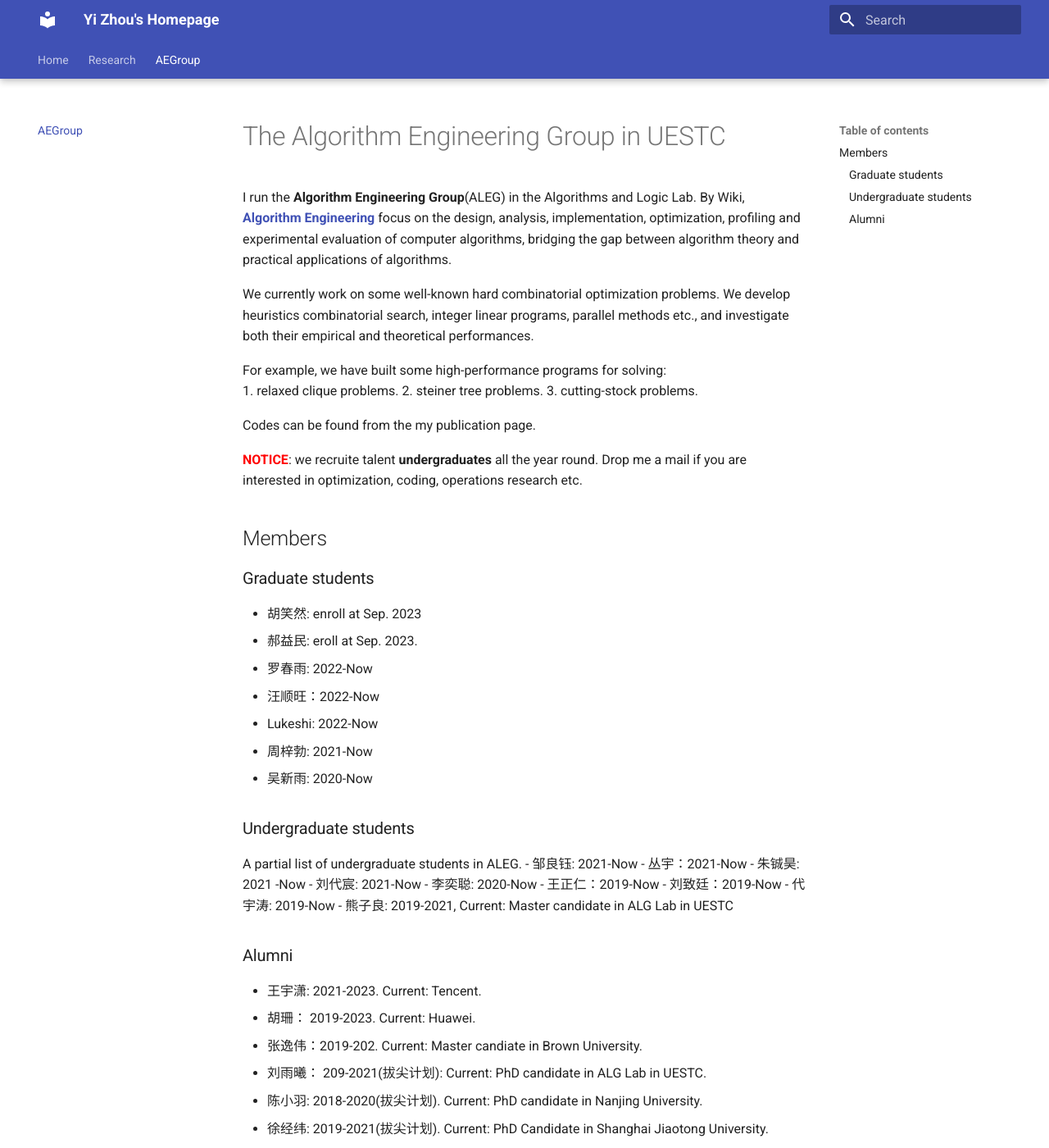
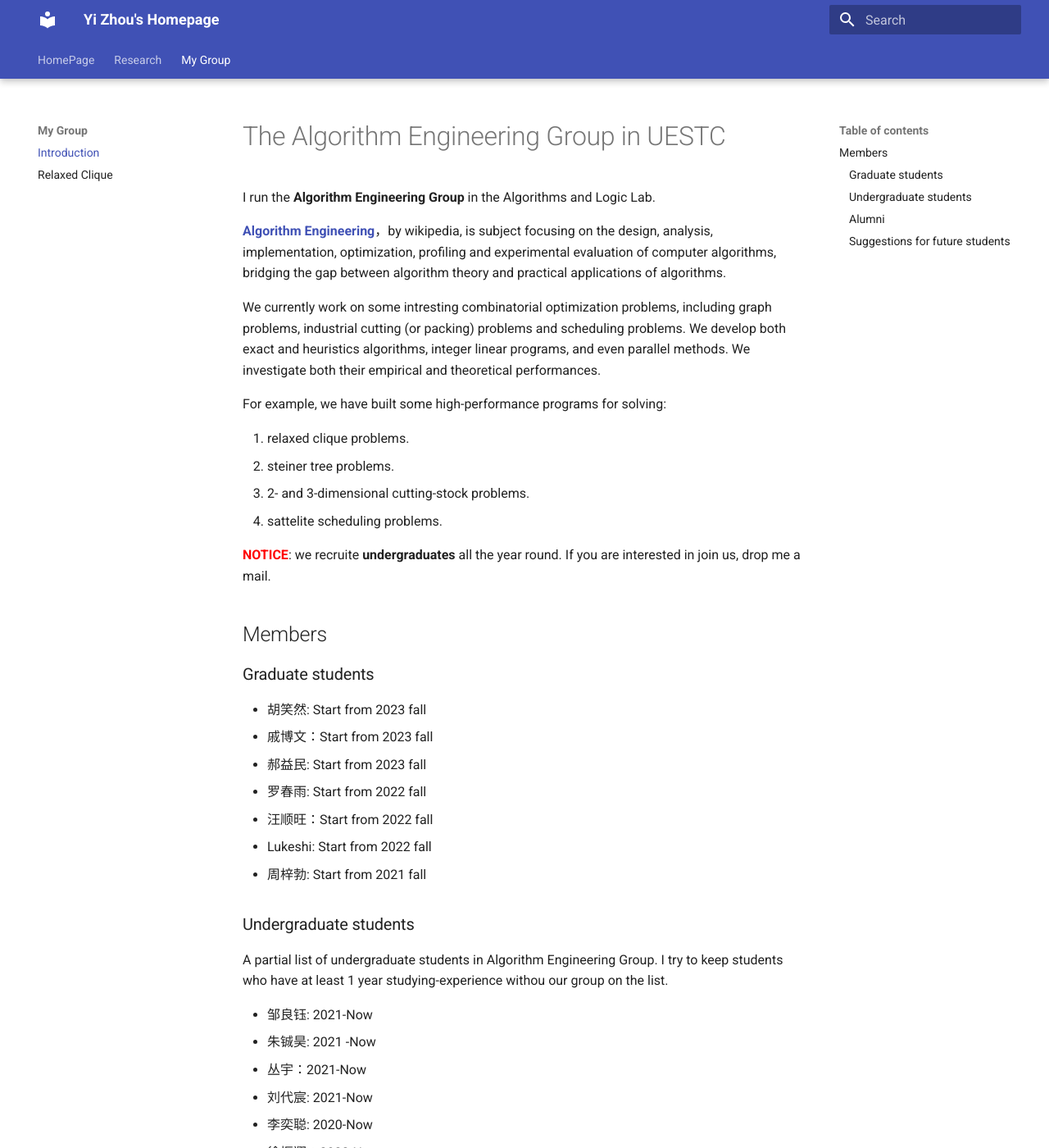
Before and after one commit to joey001/joey001.github.io, an MkDocs documentation site: the page built from docs/aegroup/aegroup.md, in a window 1280 px wide and 1400 px high. Shown: the whole window at 82% size. Built offline with MkDocs 1.6.1 and Material for MkDocs 9.7.7, drawn with Linux system fonts in a browser that asks for light colours; some of the changed text lies outside the part shown.

Commit message:
更换电脑后更新

```diff
--- a/docs/aegroup/aegroup.md
+++ b/docs/aegroup/aegroup.md
@@ -1,47 +1,62 @@
 # The Algorithm Engineering Group in UESTC
-I run the **Algorithm Engineering Group**(ALEG) in the Algorithms and Logic Lab.
-By Wiki, [**Algorithm Engineering**](https://en.wikipedia.org/wiki/Algorithm_engineering) focus on the design, analysis, implementation, optimization, profiling and experimental evaluation of computer algorithms, bridging the gap between algorithm theory and practical applications of algorithms.
+I run the **Algorithm Engineering Group** in the Algorithms and Logic Lab.
 
-We currently work on some well-known hard combinatorial  optimization problems. We develop heuristics combinatorial search, integer linear programs, parallel methods etc., and investigate both their empirical and theoretical performances.
+[**Algorithm Engineering**](https://en.wikipedia.org/wiki/Algorithm_engineering)，by wikipedia, is subject focusing on the design, analysis, implementation, optimization, profiling and experimental evaluation of computer algorithms, bridging the gap between algorithm theory and practical applications of algorithms.
+
+We currently work on some intresting  combinatorial  optimization problems, including graph problems, industrial cutting (or packing) problems and scheduling problems.
+We develop both exact and heuristics algorithms, integer linear programs, and even parallel methods.
+We investigate both their empirical and theoretical performances.
 
 For example, we have built some high-performance programs for solving:
+
 1. relaxed clique problems.
 2. steiner tree problems.
-3. cutting-stock problems.
+3. 2- and 3-dimensional cutting-stock problems.
+4. sattelite scheduling problems.
 
-Codes can be found from the my publication page.
+<font color=red>**NOTICE**</font>: we recruite  **undergraduates** all the year round.
+If you are interested in join us, drop me a mail.
 
-
-<font color=red>**NOTICE**</font>: we recruite talent **undergraduates** all the year round.
-Drop me a mail if you are interested in optimization, coding, operations research etc.
 
 ## Members
 ### Graduate students
-- 胡笑然: enroll at Sep. 2023
-- 郝益民: eroll at Sep. 2023.
-- 罗春雨: 2022-Now
-- 汪顺旺：2022-Now
-- Lukeshi: 2022-Now
-- 周梓勃: 2021-Now
-- 吴新雨: 2020-Now
+- 胡笑然: Start from 2023 fall
+- 戚博文：Start from 2023 fall
+- 郝益民: Start from 2023 fall
+- 罗春雨: Start from 2022 fall
+- 汪顺旺：Start from 2022 fall
+- Lukeshi: Start from 2022 fall
+- 周梓勃: Start from 2021 fall
 
 
 ### Undergraduate students
-A partial list of undergraduate students in ALEG.
+A partial list of undergraduate students in Algorithm Engineering Group.
+I try to keep students who have at least 1 year studying-experience withou our group on the list.
+
 - 邹良钰: 2021-Now
+- 朱铖昊: 2021 -Now
 - 丛宇：2021-Now
-- 朱铖昊: 2021 -Now
 - 刘代宸: 2021-Now
 - 李奕聪: 2020-Now
-- 王正仁：2019-Now
-- 刘致廷：2019-Now
-- 代宇涛: 2019-Now
-- 熊子良: 2019-2021, Current: Master candidate in ALG Lab in UESTC
+- 徐振翔：2022-Now
+- 许宝铎：2022-Now
+
 
 ### Alumni
-- 王宇潇: 2021-2023. Current: Tencent.
-- 胡珊： 2019-2023. Current: Huawei.
-- 张逸伟：2019-202. Current: Master candiate in Brown University.
-- 刘雨曦： 209-2021(拔尖计划): Current: PhD candidate in ALG Lab in UESTC.
-- 陈小羽:  2018-2020(拔尖计划).  Current: PhD candidate in Nanjing University.
-- 徐经纬: 2019-2021(拔尖计划).  Current: PhD Candidate in Shanghai Jiaotong University.
+- 吴新雨: 2021-2023. Current: Huawei.
+- 王宇潇: 2021-2022. Current: Tencent.
+- 胡珊： 2019-2022. Current: Huawei.
+- 王正仁. 2020-2023. Current. Master Candidate at Peking University.
+- 刘致廷：2019-2023. Current. Master Candidate at Nanyang Technological University.
+- 熊子良: 2019-2021, Current: Master candidate in ALG Lab in UESTC
+- 张逸伟：2019-2022. Current: Master candiate in Brown University.
+- 刘雨曦： 2019-2021: Current: PhD candidate in ALG Lab in UESTC.
+- 陈小羽:  2018-2020.  Current: PhD candidate in Nanjing University.
+- 门子扬：2019-2020. Current: PhD candidate in University of California, Riverside.
+- 徐经纬: 2019-2021.  Current: PhD Candidate in Shanghai Jiaotong University.
+
+### Suggestions for future students
+- UESTC undergraduates: UESTC undergraduates who want to do research with us can come to my office or send me a mail all the year round. But the research training is more helpful if you want to pursue a Master or Phd degree after graduation.
+- Non-UESTC undergraduates: If you conside me as a supervisor of your Master stduy, here are some tips. (1). Make sure that you want to study algorithms (which is a bit challenging in my view) (2) Make sure that you like writing and optimizing codes. (This is an extra requirement for doing algorithm engineering.) (3) Send me a mail as early as possible. (My mailbox is often flooded by application mails  in the last 1 or 2 days before the application portal is closed).
+ <!-- I feel sorry for not replying every application letter in the peaking time. Please try to highlight your advantages of doing the research.  -->
+- Foreign students: I supervise few foreign master canidates. For application, it is better to have some studying or working experiences in China beforehand. Also, please highlight your advantages in doing the algorihmic research in your application letter.
--- /dev/null
+++ b/docs/index_en.md
@@ -0,0 +1,32 @@
+<img src="./myphoto.jpg" style="zoom:45%;" align="right"/>
+
+
+Hi, welcome to my personal page.
+
+I am Yi Zhou, an associate professor in the computer science department of the [University of Electronic Science and Technology of China (UESTC)](https://www.uestc.edu.cn/), Chengdu, P.R. China. I am also a member of the [Algorithms and Logic Lab](https://tcsuestc.com/) in UESTC.
+
+I obtained PhD degree of Computer Science from the [Universit&eacute; d'Angers, France](https://www.univ-angers.fr/fr/index.html) in 2017. My PhD supervisor is Prof.  [Jin-Kao Hao](https://leria-info.univ-angers.fr/~jinkao.hao/), a [senior IUF member](https://en.wikipedia.org/wiki/Institut_Universitaire_de_France). I got MS and BS degrees of Computer Science from UESTC in 2010 and 2013, respectively.
+
+:material-email: zhou.yi[at]uestc[dot]edu[dot]cn
+
+# Research
+I am interested in the design and analysis of practical algorithms, i.e., algorithms that work well in practice. In a more broad perspective, I study [Algorithm Engineering](aegroup/aegroup.md). My  recent work mainly focus on fast algorithms for some hard graph problems.
+
+You can refer to my [:material-file-sign:publications](research/publication.md) or my [DBLP](https://dblp.org/pid/01/1901-16.html) page.
+
+# Courses
+I am a member of the algorithm teaching group in the CS departement of UESTC.
+Here is a list a courses I give.
+
++ 2022.09-2022.11 Optimization Algorithms, for students in CS department.
++ 2022.03-2022.05 The Design and Analysis of Algorithms, for graduate students in CS department (Yibin Campus).
++ 2021.09-2021.11 Optimization Algorithms, for students in CS department.
++ 2020.09-2020.11 Optimization Algorithms, for students in CS department.
++ 2019.09-2020.11 Optimization Algorithm, for students in CS department.
++ 2018.12, 2019.11 Selected Topics of Big Data, for students in Institution of Inovation and Entrepreneurship, UESTC.
++ 2018.09 Optimization Algorithm. For undergraduates
+
+There are some MIT open courses I'd like to recommend:
+[MIT Design and Analysis of Algorithms](https://ocw.mit.edu/courses/electrical-engineering-and-computer-science/6-046j-design-and-analysis-of-algorithms-spring-2015/index.htm),
+[MIT 6.854/18.415 Advanced Algorithms](http://people.csail.mit.edu/moitra/854.html),
+[MIT 6.854/18.415 Performance Engineering of Software Systems](https://ocw.mit.edu/courses/electrical-engineering-and-computer-science/6-172-performance-engineering-of-software-systems-fall-2018/index.htm)
--- a/mkdocs.yml
+++ b/mkdocs.yml
@@ -1,8 +1,12 @@
 site_name: Yi Zhou's Homepage
 nav:
- - Home: index.md
+ - HomePage:
+    - 中文: index.md
+    - English: index_en.md
  - Research: research/publication.md
- - AEGroup: aegroup/aegroup.md
+ - My Group:
+    - Introduction: aegroup/aegroup.md
+    - Relaxed Clique: aegroup/relaxedclique.md
 theme:
   name: material
   language: en
```
Also changed, not shown: docs/index.md (+29 -25 lines), docs/research/publication.md (+4 -0 lines), docs/aegroup/relaxedclique.md (added).
